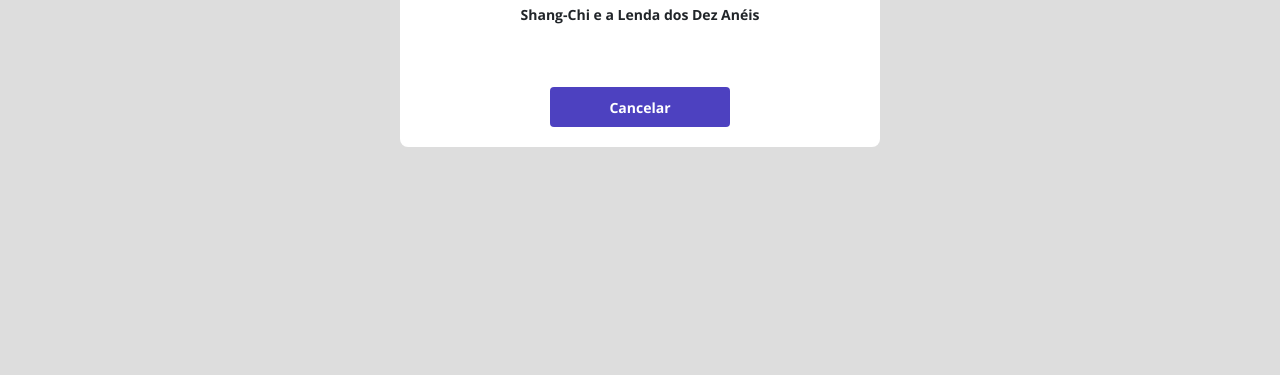
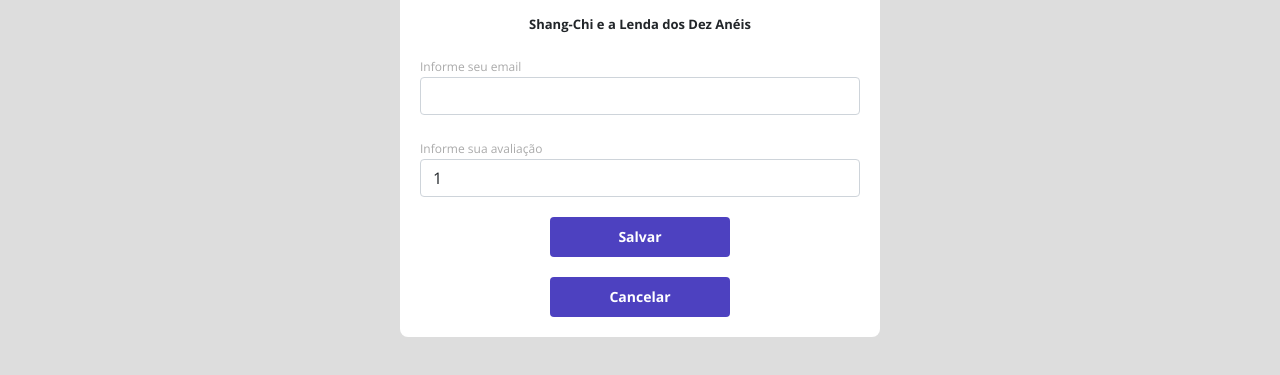
Before and after one commit to Achette/DSMovie, a plain HTML site: page form.html in a window 1280 px wide. Shown: the part 463-838 px from the top of the page. Before the commit the page ends 800 px from the top, so only its background shows below. Drawn offline with nearby package versions, Linux system fonts and the light colour scheme.

Commit message:
formulario parte II

```diff
--- a/assets/css/style.css
+++ b/assets/css/style.css
@@ -5,6 +5,7 @@
   --color-primary: #4d41c0;
   --white: #fff;
   --text-gray: #4a4a4a;
+  --text-light-gray: #aaa;
 }
 
 * {
@@ -110,6 +111,7 @@ nav a {
   justify-content: center;
   border-radius: 4px;
   bottom: 20px;
+  border: 0;
 }
 
 /*--------------- FORM ----------------*/
@@ -118,3 +120,40 @@ nav a {
   padding: 40PX 0;
   max-width: 480PX;
 }
+
+.dsmovie-form-description {
+    background-color: var(--white);
+    padding: 20px;
+    display: flex;
+    flex-direction: column;
+    align-items: center;
+    border-radius: 0 0 8px 8px;
+}
+
+.dsmovie-form-description h3 {
+  text-align: center;
+  font-size: 13px;
+  font-weight: 700;
+  margin-bottom: 20px;
+}
+
+.dsmovie-form {
+  width: 100%;
+}
+
+.dsmovie-form-group {
+  margin-bottom: 20px;
+}
+
+.dsmovie-form-group label {
+  color: var(--text-light-gray);
+  font-size: 12px;
+}
+
+.dsmovie-form-btn-container {
+  height: 100px;
+  display: flex;
+  flex-direction: column;
+  align-items: center;
+  justify-content: space-between;
+}
--- a/form.html
+++ b/form.html
@@ -38,9 +38,32 @@
                 src="https://www.themoviedb.org/t/p/w533_and_h300_bestv2/cinER0ESG0eJ49kXlExM0MEWGxW.jpg"
                 alt="Shang-Chi e a lenda dos dez aneis"/>
 
-              <div class="dsmovie-card-description">
+              <div class="dsmovie-form-description">
                 <h3>Shang-Chi e a Lenda dos Dez Anéis</h3>
-                <a class="dsmovie-btn" href="index.html">Cancelar</a>
+
+                <form class="dsmovie-form ">
+                  <div class="form-group dsmovie-form-group">
+                    <label for="email">Informe seu email</label>
+                    <input class="form-control" type="email" id="email" name="email">
+                  </div>
+
+                  <div class="form-group dsmovie-form-group">
+                    <label for="score">Informe sua avaliação</label>
+                    <select class="form-control" id="score" name="score">
+                      <option value="1">1</option>
+                      <option value="2">2</option>
+                      <option value="3">3</option>
+                      <option value="4">4</option>
+                      <option value="5">5</option>
+                      </select>
+                  </div>
+
+                  <div class="dsmovie-form-btn-container">
+                    <button class="dsmovie-btn" type="submit">Salvar</button>
+                    <a class="dsmovie-btn" href="index.html">Cancelar</a>
+                  </div>
+                </form>
+
               </div>
             </div>
           </div>
```
